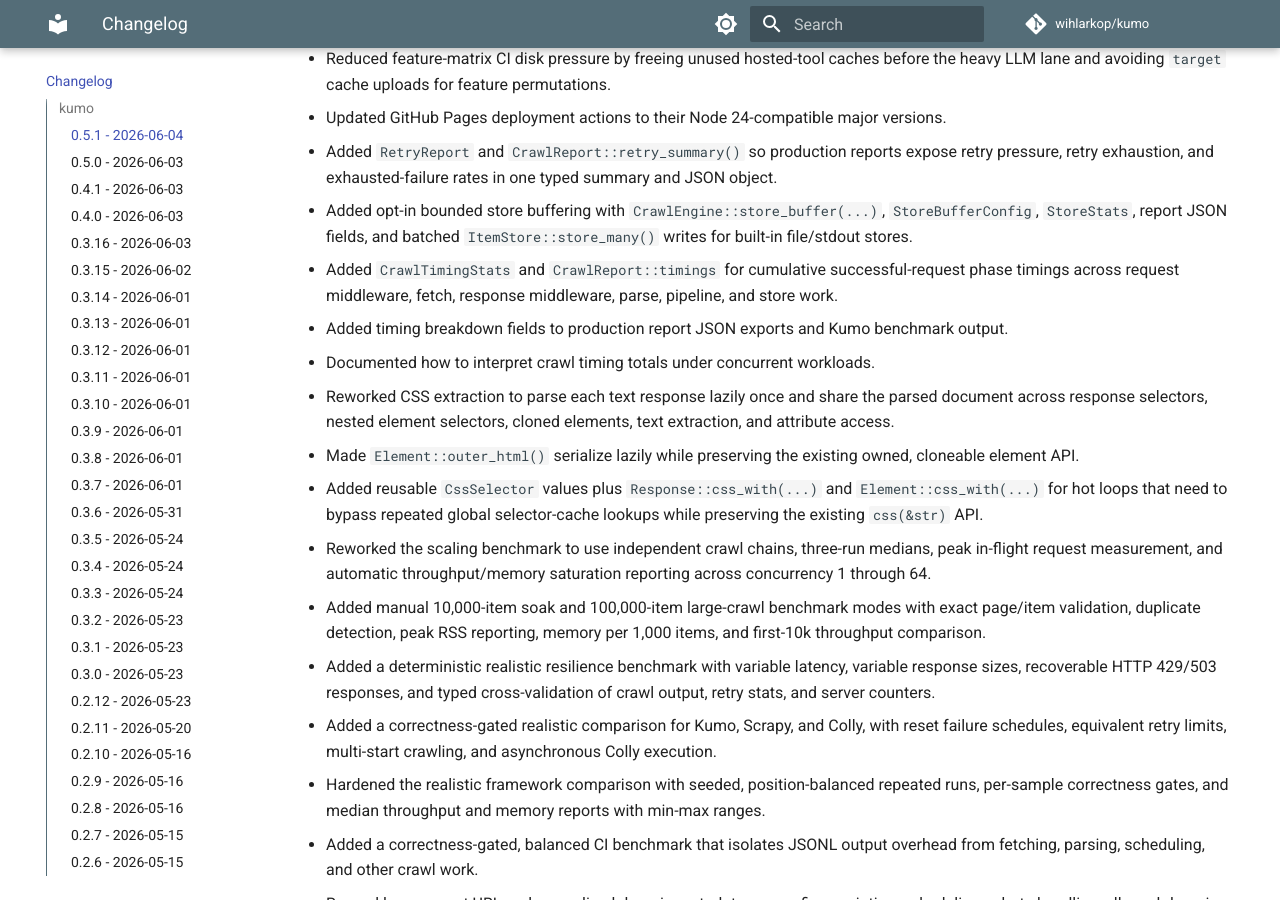
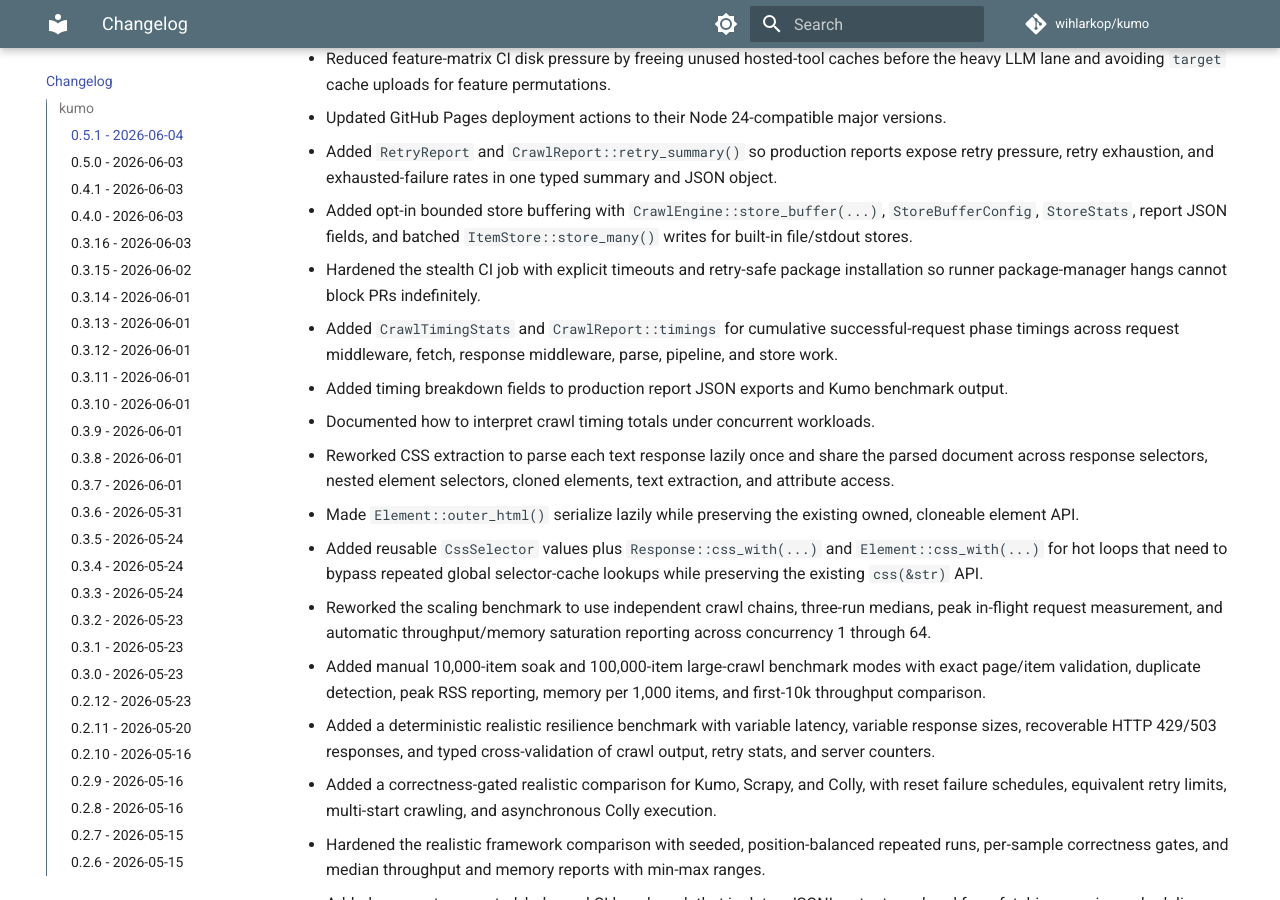
Before and after one commit to wihlarkop/kumo, an MkDocs documentation site: the page built from docs/src/changelog.md, in a window 1280 px wide and 900 px high, scrolled down 682 px. Built offline with MkDocs 1.6.1 and Material for MkDocs 9.7.7, drawn with Linux system fonts in a browser that asks for light colours; comment, search, counter and statistics services are not loaded.

Commit message:
ci: harden stealth dependency install (#79)

```diff
--- a/docs/src/changelog.md
+++ b/docs/src/changelog.md
@@ -37,6 +37,8 @@ Full release notes are on [GitHub Releases](https://github.com/wihlarkop/kumo/re
 - Added opt-in bounded store buffering with `CrawlEngine::store_buffer(...)`,
   `StoreBufferConfig`, `StoreStats`, report JSON fields, and batched
   `ItemStore::store_many()` writes for built-in file/stdout stores.
+- Hardened the stealth CI job with explicit timeouts and retry-safe package
+  installation so runner package-manager hangs cannot block PRs indefinitely.
 - Added `CrawlTimingStats` and `CrawlReport::timings` for cumulative
   successful-request phase timings across request middleware, fetch, response
   middleware, parse, pipeline, and store work.
```
Also changed, not shown: 1 other file.
